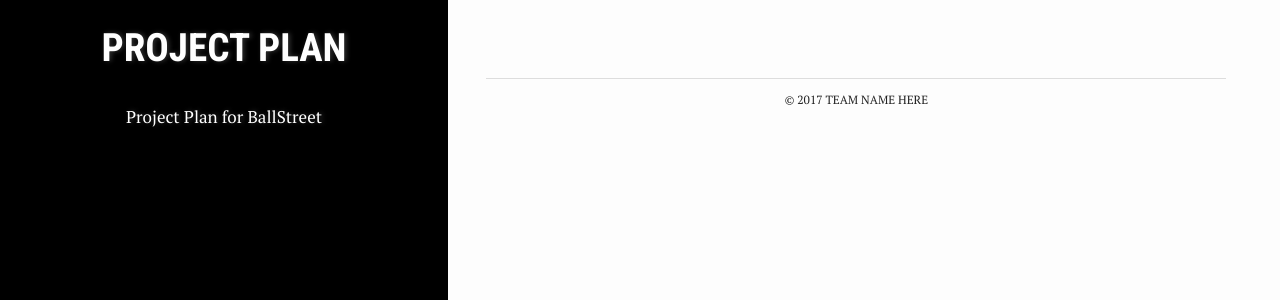
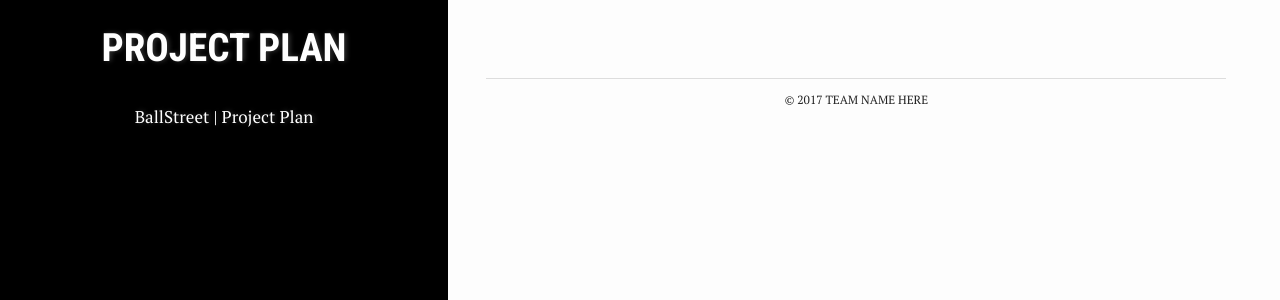
Before and after one commit to ufrauq/Ball-Street, a Jekyll site: the page built from project-plan.md, in a window 1280 px wide. Shown: the part 574-874 px from the top of the page. Built offline with Jekyll 4.4.1, drawn with Linux system fonts in a browser that asks for light colours; some of the changed lines change nothing that is shown.

Commit message:
Update project-plan.md

```diff
--- a/project-plan.md
+++ b/project-plan.md
@@ -2,9 +2,9 @@
 bg: "planning.jpg"
 layout: page
 title: "Project Plan"
-crawlertitle: "How we plan to build BallStreet"
+crawlertitle: "BallStreet | Project Plan"
 permalink: /project-plan/
-summary: "Project Plan for BallStreet"
+summary: "BallStreet | Project Plan"
 active: Project-Plan
 ---
 # Project Plan
```
